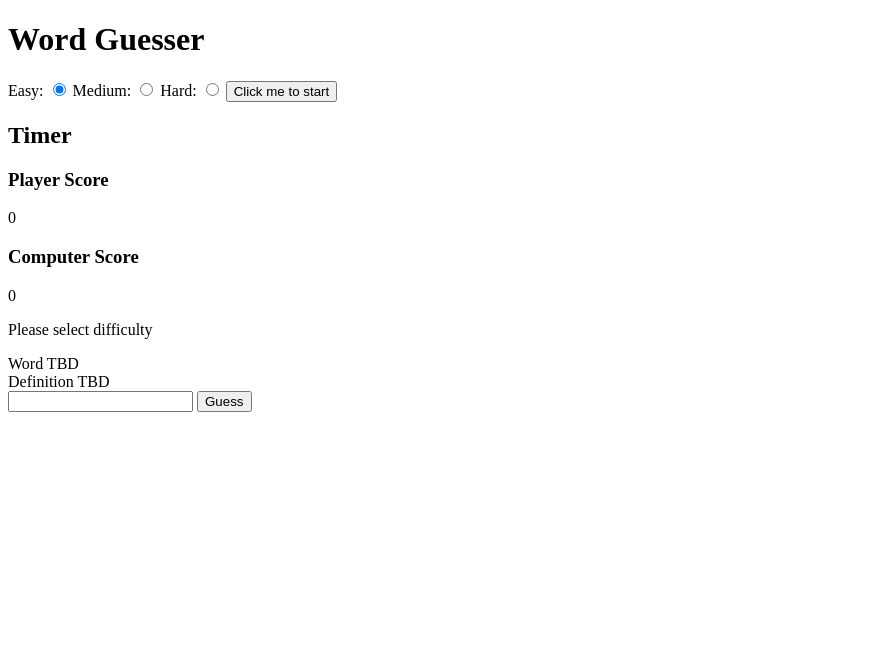
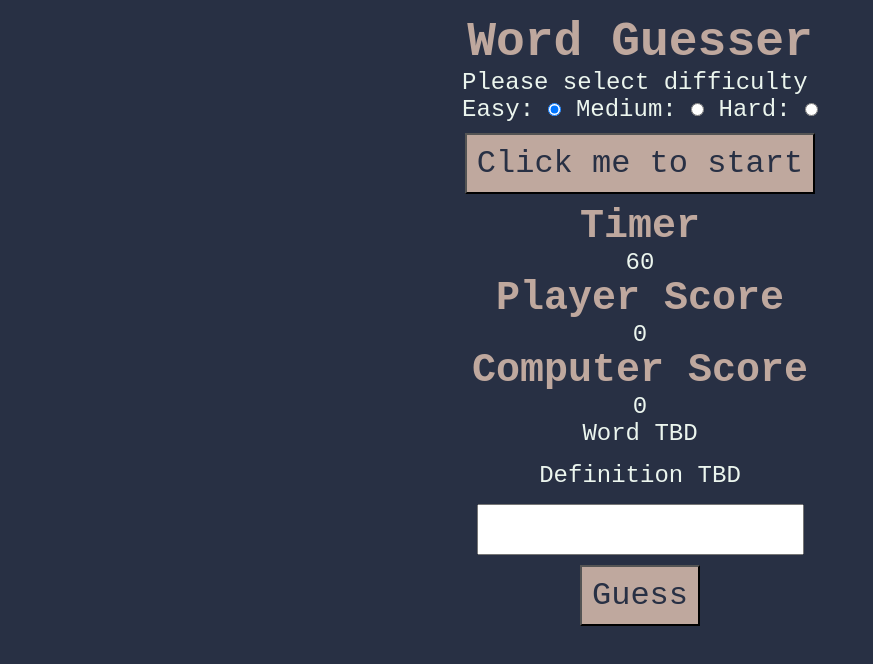
Before and after one commit to LewisLovett/word_guesser, a plain HTML site: page index.html in a window 1280 px wide. Shown: the whole page, without its empty margins (0-873 px from the left). Drawn offline with Linux system fonts and the light colour scheme.

Commit message:
Added basic styling

```diff
--- /dev/null
+++ b/_colors.scss
@@ -0,0 +1,3 @@
+$primaryColor: #283044;
+$secondaryColor:#EBF5EE;
+$tertiaryColor:#BFA89E;
--- a/index.html
+++ b/index.html
@@ -4,26 +4,30 @@
     <meta charset="UTF-8">
     <meta http-equiv="X-UA-Compatible" content="IE=edge">
     <meta name="viewport" content="width=device-width, initial-scale=1.0">
+    <link rel="stylesheet" href="styles.css">
     <title>Word Guesser</title>
-    <!-- <script data-main="scripts/app" src="scripts/require.js"></script> -->
 
 </head>
 <body>
     <h1>Word Guesser</h1>
+    <div>
+    <p>Please select difficulty</p>
     <lable for="easy">Easy:</lable>
     <input type="radio" name="difficulty" value=3 id="easy" checked>
     <lable for="medium">Medium:</lable>
     <input type="radio" name="difficulty" value=5 id="medium">
     <lable for="hard">Hard:</lable>
     <input type="radio" name="difficulty" value=8 id="hard">
+    </div>
     <button class="startBtn">Click me to start</button>
     <h2>Timer</h2>
+    <div class="countdownTimer">60</div>
     <div class="timerDisplay"></div>
     <h3>Player Score</h3>
     <div class="playerScoreDisplay">0</div>
     <h3>Computer Score</h3>
     <div class="computerScoreDisplay">0</div>
-    <p>Please select difficulty</p>
+
 
     <div class="scrambledWordDisplay">Word TBD</div>
     <div class="definitionDisplay">Definition TBD</div>
--- a/scripts/app.js
+++ b/scripts/app.js
@@ -106,18 +106,21 @@ const gameStart = async () => {
     definitionFound = false;
     userScore = 0;
     computerScore = 0;
+    updateScore();
     difficulty = document.querySelector('input[name="difficulty"]:checked').value;
     if (difficulty==3){
         computerGuessInterval = 5000;
     }else if (difficulty==5){
-        computerGuessInterval = 3000;
+        computerGuessInterval = 1000;
     }else if (difficulty==8){
-        computerGuessInterval = 2000;
+        computerGuessInterval = 500;
     }
     await chooseWord(difficulty);
     guessInterval = setInterval(computerWordGuess,computerGuessInterval);
 }
 
+
+
 document.querySelector(".guessBtn").addEventListener("click", handleUserInput);
 document.querySelector(".startBtn").addEventListener("click", gameStart);
 // computerWordGuess();
--- /dev/null
+++ b/styles.scss
@@ -0,0 +1,47 @@
+@use 'colors' as *;
+
+*{
+    padding: 0;
+    margin: 0;
+    box-sizing: border-box;
+    font-family: 'Courier New', Courier, monospace;
+}
+
+body{
+    background-color: $primaryColor;
+    color: $secondaryColor;
+    padding: 15px;
+    display: flex;
+    flex-direction: column;
+    align-items: center;
+}
+
+h1,h2,h3{
+    color: $tertiaryColor;
+}
+h1{
+    font-size: 3em;
+}
+h2,h3{
+    font-size: 2.5em;
+}
+
+label,div{
+    font-size: 1.5em;
+}
+
+button{
+    padding: 10px;
+    background-color: $tertiaryColor;
+    color: $primaryColor;
+    font-size: 2em;
+    margin: 10px;
+}
+input{
+    padding: 10px;
+    font-size: 1.5em;
+}
+.definitionDisplay{
+    padding: 15px;
+    text-align: center;
+}
```
Also changed, not shown: _styles.scss (deleted), styles.css (added), 1 other file.
